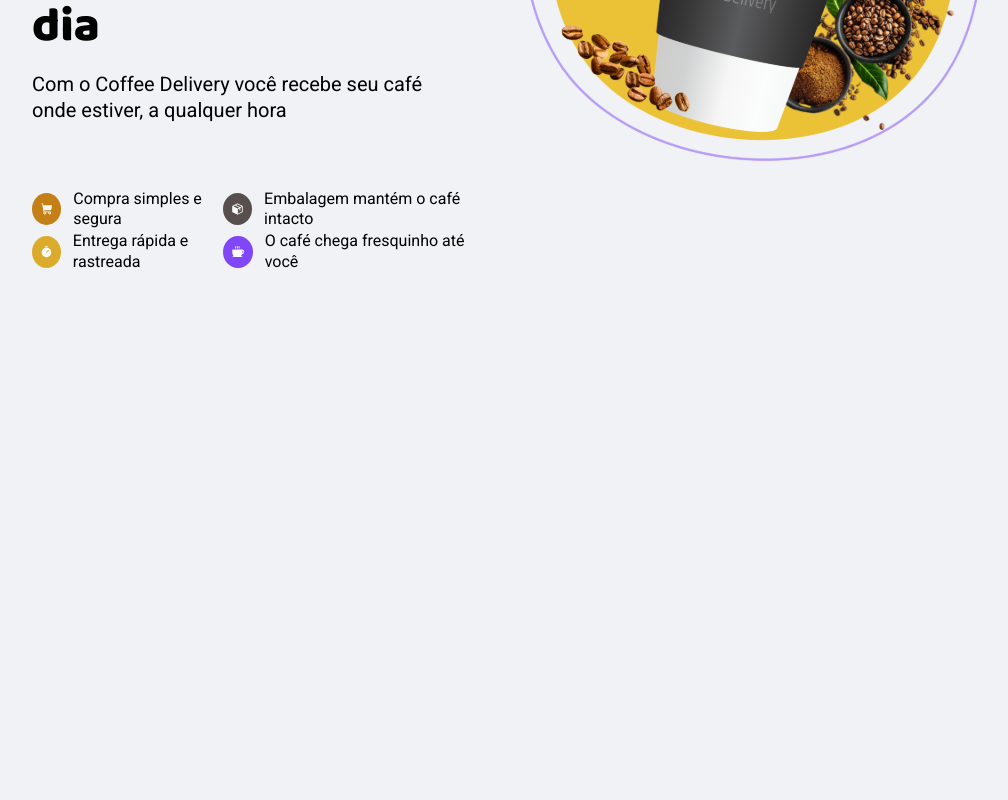
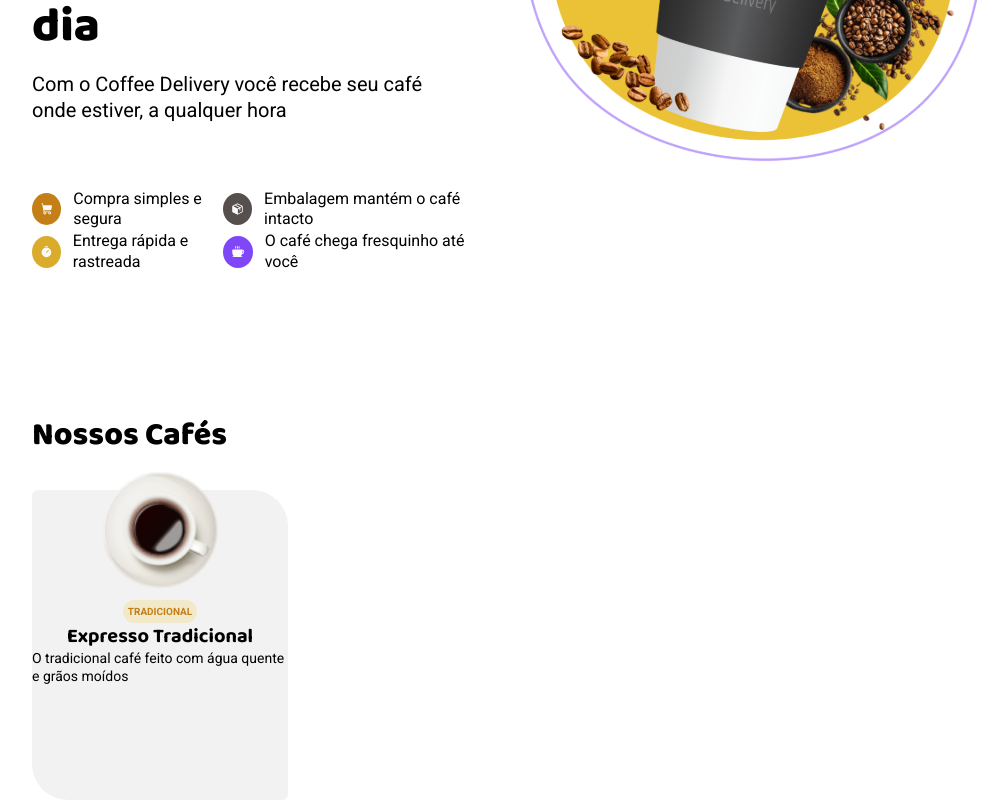
Before and after one commit to luisgustavofaria/coffee-delivery, a React (Vite) app: page / in a window 1280 px wide. Shown: the part 385-1185 px from the top of the page, without its empty margins (128-1136 px from the left). Before the commit the page ends 800 px from the top, so only its background shows below. Built offline with nearby package versions, Linux system fonts and the light colour scheme.

Commit message:
criado card coffees

```diff
--- /dev/null
+++ b/src/pages/Home/CardCoffes/index.tsx
@@ -0,0 +1,33 @@
+import {
+  CoffeeDescription,
+  CoffeeImage,
+  CoffeeTitle,
+  ContainerCard,
+  TagCoffee,
+} from './styles';
+
+// interface ICardCoffes {
+//   id: string;
+//   title: string;
+//   description: string;
+//   tags: string;
+//   price: number;
+//   image: string;
+// }
+
+export function CardCoffes() {
+  return (
+    <ContainerCard>
+      <CoffeeImage src={'/images/coffees/americano.png'} alt={''} />
+      <TagCoffee>
+        <span>TRADICIONAL</span>
+      </TagCoffee>
+      <CoffeeTitle>
+        <span>Expresso Tradicional</span>
+      </CoffeeTitle>
+      <CoffeeDescription>
+        <span>O tradicional café feito com água quente e grãos moídos</span>
+      </CoffeeDescription>
+    </ContainerCard>
+  );
+}
--- /dev/null
+++ b/src/pages/Home/CardCoffes/styles.ts
@@ -0,0 +1,36 @@
+import styled from 'styled-components';
+import { typography } from '../../../styles/themes/typography';
+
+export const ContainerCard = styled.div`
+  background-color: #f3f2f2;
+
+  width: 256px;
+  height: 310px;
+  border-radius: 6px 36px;
+  display: flex;
+  flex-direction: column;
+  align-items: center;
+`;
+
+export const CoffeeImage = styled.img`
+  margin-top: -20px;
+  width: 120px;
+  height: 120px;
+`;
+
+export const TagCoffee = styled.div`
+  ${typography.fonts.tag}
+  margin-top: 10px;
+  color: #c47f17;
+  background-color: #f1e9c9;
+  padding: 5px;
+  border-radius: 100px;
+`;
+
+export const CoffeeTitle = styled.span`
+  ${typography.fonts.titleS}
+`;
+
+export const CoffeeDescription = styled.span`
+  ${typography.fonts.textS}
+`;
--- a/src/pages/Home/index.tsx
+++ b/src/pages/Home/index.tsx
@@ -7,7 +7,9 @@
   ConstainerInfoText,
   InfoIcons,
   InfoText,
+  ContainerCoffes,
 } from './styles';
+import { CardCoffes } from './CardCoffes';
 
 export function Home() {
   return (
@@ -69,6 +71,12 @@
           <img src="/images/hero.svg" alt="hero-bg" />
         </ConstainerInfoImage>
       </ConstainerInfo>
+      <ContainerCoffes>
+        <h2>Nossos Cafés</h2>
+        <div>
+          <CardCoffes />
+        </div>
+      </ContainerCoffes>
     </Container>
   );
 }
--- a/src/pages/Home/styles.ts
+++ b/src/pages/Home/styles.ts
@@ -64,3 +64,13 @@
   align-items: center;
   flex-direction: column;
 `;
+
+export const ContainerCoffes = styled.div`
+  margin-top: 110px;
+
+  h2 {
+    ${typography.fonts.titleL}
+    padding-top: 32px;
+    padding-bottom: 34px;
+  }
+`;
--- a/src/styles/global.ts
+++ b/src/styles/global.ts
@@ -9,7 +9,7 @@
 
 body, input, textarea, button {
     font-family: 'Inter', sans-serif;
-    background-color: #F0F2F5;
+
   }
 
   p {
```
Also changed, not shown: data.json (added, +116 -0 lines).
